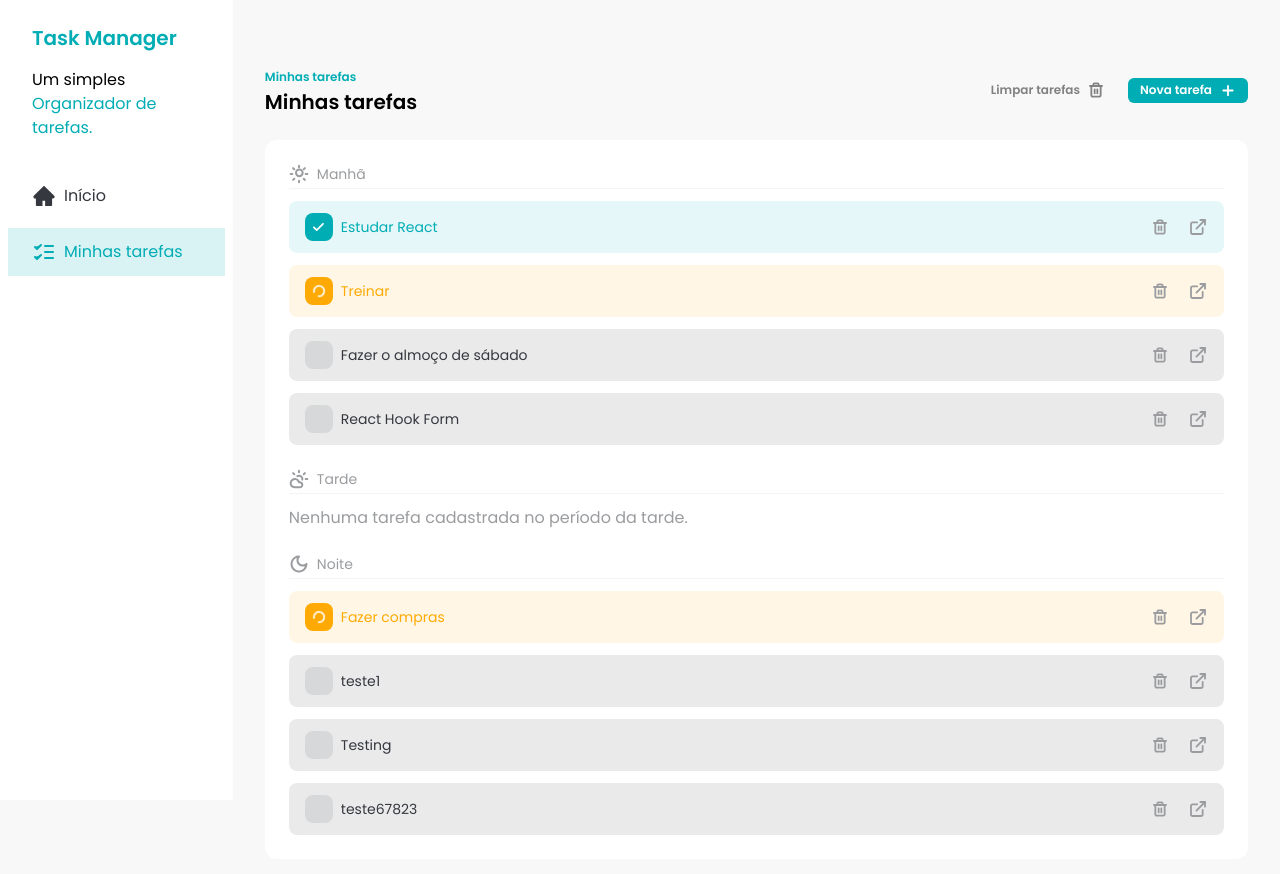
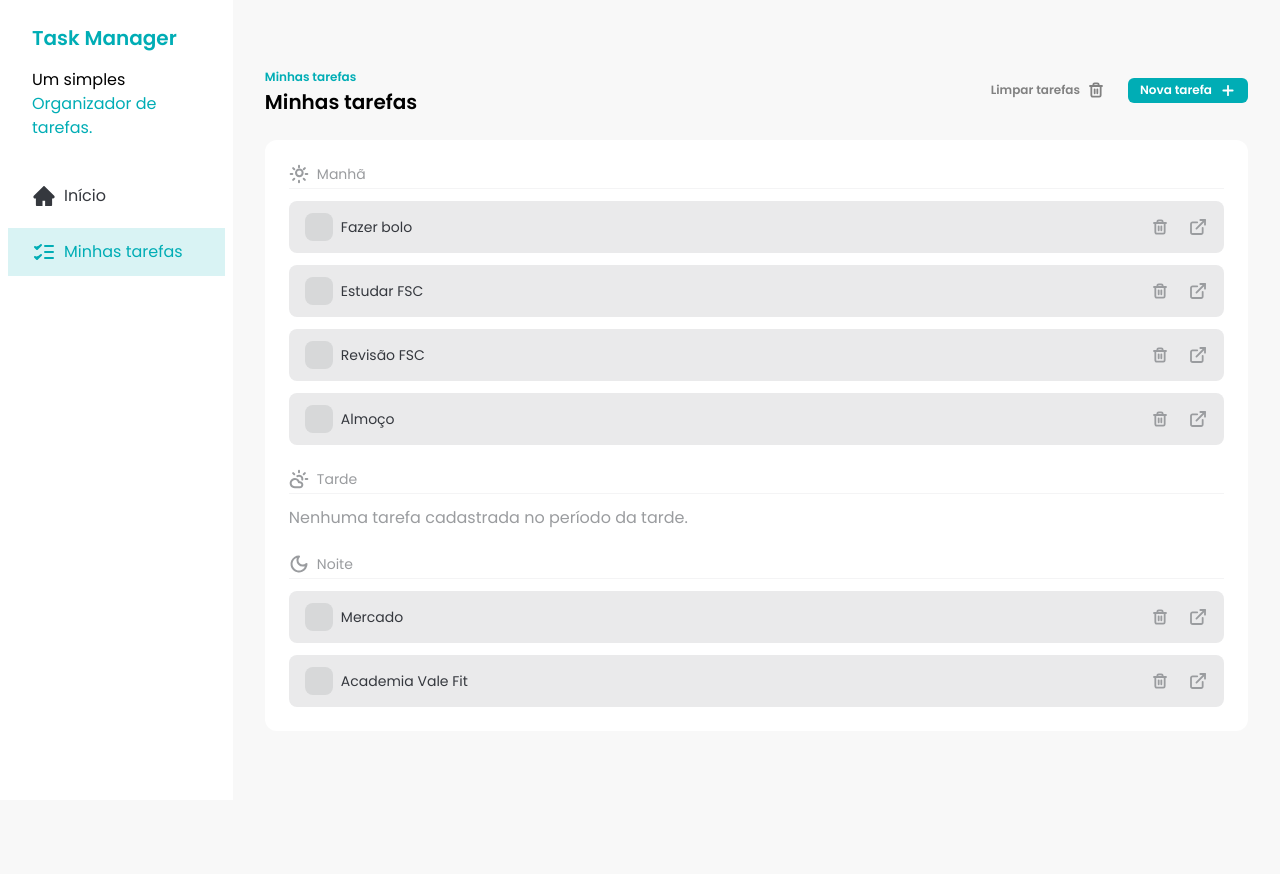
Before and after one commit to Grid2109/fsc-task-manager, a React (Vite) app: page / in a window 1280 px wide. Shown: the top 874 px of the page. After the commit the page ends 800 px from the top, so only its background shows below. Built offline with nearby package versions, Linux system fonts and the light colour scheme; data requests are answered from the project's data file.

Commit message:
feat: add react query to our application

```diff
--- a/db.json
+++ b/db.json
@@ -1,59 +1,45 @@
 {
   "tasks": [
     {
-      "id": "1",
-      "title": "Estudar React",
-      "description": "Completar o curso de React na plataforma FSC",
+      "id": "c281367e-cd8d-470a-9472-548b098284df",
+      "title": "Fazer bolo",
       "time": "morning",
-      "status": "done"
-    },
-    {
-      "id": "3",
-      "title": "Treinar",
-      "description": "Fazer um treino de 30 minutos",
-      "time": "morning",
-      "status": "in_progress"
-    },
-    {
-      "id": "4",
-      "title": "Fazer compras",
-      "description": "Comprar mantimentos para a semana",
-      "time": "evening",
-      "status": "in_progress"
-    },
-    {
-      "id": "94001b93-0208-4826-82a6-6a6878a0b976",
-      "title": "teste1",
-      "description": "teste1",
-      "time": "evening",
+      "description": "cenoura com calda de chocolate e brigadeiro",
       "status": "not_started"
     },
     {
-      "id": "817718ec-926a-4061-847f-c0192d8b06e4",
-      "title": "Fazer o almoço de sábado",
+      "id": "8aa5db73-20fd-4f4d-bd00-36c474f6708a",
+      "title": "Estudar FSC",
       "time": "morning",
-      "description": "Cardápio: macarrão ao molho branco, berinjela empanada e frango empanado na farinha Panko",
+      "description": "React query",
       "status": "not_started"
     },
     {
-      "id": "b99d4ae5-c562-43da-97b4-3e763f8de182",
-      "title": "React Hook Form",
-      "time": "morning",
-      "description": "Implementar validação com a lib no AddTaskDialog",
+      "id": "455dcd49-bf90-4a6e-bfa3-dda8de2a72c8",
+      "title": "Mercado",
+      "time": "evening",
+      "description": "Comprar caixa fechada com leites PIRACANJUBA",
       "status": "not_started"
     },
     {
-      "id": "346f6705-2a46-41f7-aa9b-2f65f408e14c",
-      "title": "Testing",
-      "time": "evening",
-      "description": "test",
+      "id": "0a202fe0-cac7-441d-863b-2a95584f028b",
+      "title": "Revisão FSC",
+      "time": "morning",
+      "description": "React Query",
       "status": "not_started"
     },
     {
-      "id": "63b1e027-50b3-4cb0-9560-1ea1be0fc587",
-      "title": "teste67823",
+      "id": "bd546066-7898-4848-a1e9-1bf805b8928e",
+      "title": "Academia Vale Fit",
       "time": "evening",
-      "description": "babajabjabj",
+      "description": "Treinar costas ombros  bíceps e anti-braço",
+      "status": "not_started"
+    },
+    {
+      "id": "4ca8cdec-db49-4973-b084-963537c06b80",
+      "title": "Almoço",
+      "time": "morning",
+      "description": "Arroz feijão salsicha macarrão",
       "status": "not_started"
     }
   ]
--- a/package.json
+++ b/package.json
@@ -11,6 +11,7 @@
     "prepare": "husky"
   },
   "dependencies": {
+    "@tanstack/react-query": "^5.51.21",
     "json-server": "^1.0.0-beta.1",
     "prop-types": "^15.8.1",
     "react": "^18.2.0",
@@ -20,7 +21,7 @@
     "react-transition-group": "^4.4.5",
     "sonner": "^1.5.0",
     "tailwind-variants": "^0.2.1",
-    "uuid": "^10.0.0"
+    "uuid": "^14.0.0"
   },
   "devDependencies": {
     "@types/react": "^18.2.55",
--- a/src/components/AddTaskDialog.jsx
+++ b/src/components/AddTaskDialog.jsx
@@ -1,8 +1,10 @@
+import { useMutation, useQueryClient } from '@tanstack/react-query'
 import PropTypes from 'prop-types'
 import { useRef } from 'react'
 import { createPortal } from 'react-dom'
 import { useForm } from 'react-hook-form'
 import { CSSTransition } from 'react-transition-group'
+import { toast } from 'sonner'
 import { v4 } from 'uuid'
 
 import { LoaderIcon } from '../assets/icons'
@@ -10,17 +12,26 @@ import { Button } from './Button'
 import { Input } from './Input'
 import { TimeSelect } from './TimeSelect'
 
-export const AddTaskDialog = ({
-  isOpen,
-  handleClose,
-  onSubmitSucess,
-  onSubmitError,
-}) => {
+export const AddTaskDialog = ({ isOpen, handleClose }) => {
+  const queryClient = useQueryClient()
+  const { mutate, isPending } = useMutation({
+    mutationKey: 'addTask',
+    mutationFn: async (task) => {
+      const response = await fetch('http://localhost:3000/tasks', {
+        method: 'POST',
+        body: JSON.stringify(task),
+      })
+      if (!response.ok) {
+        throw new Error()
+      }
+      return response.json()
+    },
+  })
   const {
     register,
     handleSubmit,
     reset,
-    formState: { errors, isSubmitting },
+    formState: { errors },
   } = useForm({
     defaultValues: {
       title: '',
@@ -40,21 +51,21 @@ export const AddTaskDialog = ({
       status: 'not_started',
     }
 
-    const response = await fetch('http://localhost:3000/tasks', {
-      method: 'POST',
-      body: JSON.stringify(task),
+    mutate(task, {
+      onSuccess: () => {
+        queryClient.setQueryData(['tasks'], (oldTasks) => {
+          return [...oldTasks, task]
+        })
+        handleClose()
+        reset({
+          title: '',
+          time: 'morning',
+          description: '',
+        })
+      },
+      onError: () =>
+        toast.error('Erro ao adicionar tarefa. Por favor, tente novamente.'),
     })
-    if (!response.ok) {
-      return onSubmitError()
-    }
-
-    onSubmitSucess(task)
-    reset({
-      title: '',
-      time: '',
-      description: '',
-    })
-    handleClose()
   }
 
   const handleCancelClick = () => {
@@ -97,7 +108,7 @@ export const AddTaskDialog = ({
                   label='Título'
                   placeholder='título da tarefa'
                   errorMessage={errors?.title?.message}
-                  disabled={isSubmitting}
+                  disabled={isPending}
                   {...register('title', {
                     required: 'O título é obrigatório.',
                     validate: (value) => {
@@ -110,7 +121,7 @@ export const AddTaskDialog = ({
 
                 <TimeSelect
                   errorMessage={errors?.time?.message}
-                  disabled={isSubmitting}
+                  disabled={isPending}
                   {...register('time', {
                     required: 'O horário é obrigatório',
                   })}
@@ -120,7 +131,7 @@ export const AddTaskDialog = ({
                   label='Descrição'
                   placeholder='Descreva a tarefa'
                   errorMessage={errors?.description?.message}
-                  disabled={isSubmitting}
+                  disabled={isPending}
                   {...register('description', {
                     required: 'A descrição é obrigatória.',
                     validate: (value) => {
@@ -141,13 +152,12 @@ export const AddTaskDialog = ({
                     Cancelar
                   </Button>
                   <Button
-                    onClick={handleSaveClick}
                     size='large'
                     className='w-full'
-                    disabled={isSubmitting}
+                    disabled={isPending}
                     type='submit'
                   >
-                    {isSubmitting && <LoaderIcon className='animate-spin' />}
+                    {isPending && <LoaderIcon className='animate-spin' />}
                     Salvar
                   </Button>
                 </div>
@@ -164,5 +174,4 @@ export const AddTaskDialog = ({
 AddTaskDialog.prototype = {
   isOpen: PropTypes.bool.isRequired,
   handleClose: PropTypes.func.isRequired,
-  onSubmitSucess: PropTypes.func.isRequired,
 }
--- a/src/components/TaskItem.jsx
+++ b/src/components/TaskItem.jsx
@@ -1,28 +1,35 @@
+import { useMutation, useQueryClient } from '@tanstack/react-query'
 import PropTypes from 'prop-types'
-import { useState } from 'react'
 import { Link } from 'react-router-dom'
 import { toast } from 'sonner'
 
 import { CheckIcon, DetailsIcon, LoaderIcon, TrashIcon } from '../assets/icons'
 import { Button } from './Button'
 
-export const TaskItem = ({ task, handleCheckboxClick, onDeleteSucess }) => {
-  const [deleteIsLoading, setDeleteIsLoading] = useState(false)
+export const TaskItem = ({ task, handleCheckboxClick }) => {
+  const queryClient = useQueryClient()
+  const { mutate, isPending } = useMutation({
+    mutationKey: ['deleteTask', task.id],
+    mutationFn: async () => {
+      const response = await fetch(`http://localhost:3000/tasks/${task.id}`, {
+        method: 'DELETE',
+      })
+      return response.json()
+    },
+  })
 
   const handleDeleteClick = async () => {
-    setDeleteIsLoading(true)
-    const response = await fetch(`http://localhost:3000/tasks/${task.id}`, {
-      method: 'DELETE',
+    mutate(undefined, {
+      onSuccess: () => {
+        queryClient.setQueryData(['tasks'], (oldTasks) => {
+          return oldTasks.filter((oldTask) => oldTask.id != task.id)
+        })
+        toast.success('Tarefa deletada com sucesso!')
+      },
+      onError: () => {
+        toast.error('Erro ao deletar tarefa!')
+      },
     })
-    if (!response.ok) {
-      setDeleteIsLoading(false)
-      return toast.error(
-        'Erro ao deletar a tarefa. Por favor, tente novamente.'
-      )
-    }
-
-    onDeleteSucess(task.id)
-    setDeleteIsLoading(false)
   }
 
   const getStatusClasses = () => {
@@ -60,12 +67,8 @@ export const TaskItem = ({ task, handleCheckboxClick, onDeleteSucess }) => {
       </div>
 
       <div className='flex items-center gap-2'>
-        <Button
-          color='ghost'
-          onClick={handleDeleteClick}
-          disabled={deleteIsLoading}
-        >
-          {deleteIsLoading ? (
+        <Button color='ghost' onClick={handleDeleteClick} disabled={isPending}>
+          {isPending ? (
             <LoaderIcon className='animate-spin text-brand-text-gray' />
           ) : (
             <TrashIcon className='text-brand-text-gray' />
@@ -89,5 +92,4 @@ TaskItem.propTypes = {
     status: PropTypes.oneOf(['not_started', 'in_progress', 'done']).isRequired,
   }).isRequired,
   handleCheckboxClick: PropTypes.func.isRequired,
-  onDeleteSucess: PropTypes.func.isRequired,
 }
--- a/src/components/Tasks.jsx
+++ b/src/components/Tasks.jsx
@@ -1,4 +1,5 @@
-import { useEffect, useState } from 'react'
+import { useQuery, useQueryClient } from '@tanstack/react-query'
+import { useState } from 'react'
 import { toast } from 'sonner'
 
 import {
@@ -14,28 +15,22 @@ import { TaskItem } from './TaskItem'
 import { TasksSeparator } from './TasksSeparator'
 
 export function Tasks() {
-  const [tasks, setTasks] = useState([])
-  const [addTaskDialogIsOpen, setAddTaskDialogIsOpen] = useState(false)
-  useEffect(() => {
-    const fetchTasks = async () => {
+  const queryClient = useQueryClient()
+  const { data: tasks } = useQuery({
+    queryKey: ['tasks'],
+    queryFn: async () => {
       const response = await fetch('http://localhost:3000/tasks', {
         method: 'GET',
       })
-      const tasks = await response.json()
-      setTasks(tasks)
-    }
-    fetchTasks()
-  }, [])
+      return response.json()
+    },
+  })
 
-  const morningTasks = tasks.filter((task) => task.time === 'morning')
-  const afternoonTasks = tasks.filter((task) => task.time === 'afternoon')
-  const eveningTasks = tasks.filter((task) => task.time === 'evening')
+  const [addTaskDialogIsOpen, setAddTaskDialogIsOpen] = useState(false)
 
-  const onDeleteTaskSucess = async (taskId) => {
-    const newTasks = tasks.filter((task) => task.id != taskId)
-    setTasks(newTasks)
-    toast.success('Tarefa deletada com sucesso!')
-  }
+  const morningTasks = tasks?.filter((task) => task.time === 'morning')
+  const afternoonTasks = tasks?.filter((task) => task.time === 'afternoon')
+  const eveningTasks = tasks?.filter((task) => task.time === 'evening')
 
   const handleTaskCheckboxClick = (taskId) => {
     const newTasks = tasks.map((task) => {
@@ -60,16 +55,7 @@ export function Tasks() {
       return task
     })
 
-    setTasks(newTasks)
-  }
-
-  const onTaskSubmitSucess = (task) => {
-    setTasks([...tasks, task])
-    toast.success('Tarefa adicionada com sucesso!')
-  }
-
-  const onTaskSubmitError = () => {
-    toast.error('Erro ao adicionar tarefa. Por favor, tente novamente.')
+    queryClient.setQueryData(['tasks'], newTasks)
   }
 
   return (
@@ -95,57 +81,52 @@ export function Tasks() {
           <AddTaskDialog
             isOpen={addTaskDialogIsOpen}
             handleClose={() => setAddTaskDialogIsOpen(false)}
-            onSubmitSucess={onTaskSubmitSucess}
-            onSubmitError={onTaskSubmitError}
           />
         </div>
       </div>
       <div className='rounded-xl bg-white p-6'>
         <div className='space-y-3'>
           <TasksSeparator icon={<SunIcon />} title='Manhã' />
-          {morningTasks.length === 0 && (
+          {morningTasks?.length === 0 && (
             <div className='text-brand-text-gray'>
               <p>Nenhuma tarefa cadastrada no período da manhã.</p>
             </div>
           )}
-          {morningTasks.map((task) => (
+          {morningTasks?.map((task) => (
             <TaskItem
               key={task.id}
               task={task}
               handleCheckboxClick={handleTaskCheckboxClick}
-              onDeleteSucess={onDeleteTaskSucess}
             />
           ))}
         </div>
         <div className='my-6 space-y-3'>
           <TasksSeparator icon={<CloudIcon />} title='Tarde' />
-          {afternoonTasks.length === 0 && (
+          {afternoonTasks?.length === 0 && (
             <div className='text-brand-text-gray'>
               <p>Nenhuma tarefa cadastrada no período da tarde.</p>
             </div>
           )}
-          {afternoonTasks.map((task) => (
+          {afternoonTasks?.map((task) => (
             <TaskItem
               key={task.id}
               task={task}
               handleCheckboxClick={handleTaskCheckboxClick}
-              onDeleteSucess={onDeleteTaskSucess}
             />
           ))}
         </div>
         <div className='space-y-3'>
           <TasksSeparator icon={<MoonIcon />} title='Noite' />
-          {eveningTasks.length === 0 && (
+          {eveningTasks?.length === 0 && (
             <div className='text-brand-text-gray'>
               <p>Nenhuma tarefa cadastrada no período da noite.</p>
             </div>
           )}
-          {eveningTasks.map((task) => (
+          {eveningTasks?.map((task) => (
             <TaskItem
               key={task.id}
               task={task}
               handleCheckboxClick={handleTaskCheckboxClick}
-              onDeleteSucess={onDeleteTaskSucess}
             />
           ))}
         </div>
--- a/src/main.jsx
+++ b/src/main.jsx
@@ -1,12 +1,15 @@
 import './index.css'
 
+import { QueryClient, QueryClientProvider } from '@tanstack/react-query'
 import React from 'react'
 import ReactDOM from 'react-dom/client'
 import { createBrowserRouter, RouterProvider } from 'react-router-dom'
 import { Toaster } from 'sonner'
 
 import { App } from './App.jsx'
-import { TaskDetailsPage } from './pages/task-details.jsx'
+import { TaskDetailsPage } from './pages/TaskDetails.jsx'
+
+const queryClient = new QueryClient()
 
 const router = createBrowserRouter([
   {
@@ -21,6 +24,7 @@ const router = createBrowserRouter([
 
 ReactDOM.createRoot(document.getElementById('root')).render(
   <React.StrictMode>
+    <QueryClientProvider client={queryClient}>
       <Toaster
         toastOptions={{
           style: {
@@ -29,5 +33,6 @@ ReactDOM.createRoot(document.getElementById('root')).render(
         }}
       />
       <RouterProvider router={router} />
+    </QueryClientProvider>
   </React.StrictMode>
 )
--- a/src/pages/task-details.jsx
+++ b/src/pages/TaskDetails.jsx
@@ -1,4 +1,4 @@
-import { useEffect, useState } from 'react'
+import { useMutation, useQuery,useQueryClient } from '@tanstack/react-query'
 import { useForm } from 'react-hook-form'
 import { useNavigate, useParams } from 'react-router-dom'
 import { Link } from 'react-router-dom'
@@ -17,33 +17,32 @@ import { TimeSelect } from '../components/TimeSelect'
 
 export const TaskDetailsPage = () => {
   const { taskId } = useParams()
-  const [task, setTask] = useState()
   const navigate = useNavigate()
   const {
     register,
     handleSubmit,
     reset,
-    formState: { errors, isSubmitting },
+    formState: { errors },
   } = useForm()
+  const { mutate: deleteTask, isPending: deleteTaskIsLoading } = useMutation({
+    mutationKey: ['deleteTask', taskId],
+    mutationFn: async () => {
+      const response = await fetch(`http://localhost:3000/tasks/${taskId}`, {
+        method: 'DELETE',
+      })
+      if (!response.ok) {
+        throw new Error()
+      }
+      const deleteTask = await response.json()
+      queryClient.setQueryData(['tasks'], (oldTasks) => {
+        return oldTasks.filter((oldTask) => oldTask.id != deleteTask.id)
+      })
+    },
+  })
 
-  const handleBackClick = () => {
-    navigate(-1)
-  }
-
-  useEffect(() => {
-    const fetchTasks = async () => {
-      const response = await fetch(`http://localhost:3000/tasks/${taskId}`, {
-        method: 'GET',
-      })
-      const data = await response.json()
-      setTask(data)
-      reset(data)
-    }
-
-    fetchTasks()
-  }, [taskId, reset])
-
-  const handleSaveClick = async (data) => {
+  const { mutate: updateTask, isPending: updateTaskIsLoading } = useMutation({
+    mutationKey: ['updateTask', taskId],
+    mutationFn: async (data) => {
       const response = await fetch(`http://localhost:3000/tasks/${taskId}`, {
         method: 'PATCH',
         body: JSON.stringify({
@@ -53,23 +52,51 @@ export const TaskDetailsPage = () => {
         }),
       })
       if (!response.ok) {
-      toast.error('Erro ao atualizar a tarefa. Por favor, tente novamente.')
+        throw new Error()
+      }
+      const updateTask = await response.json()
+      queryClient.setQueryData(['tasks'], (oldTasks) => {
+        return oldTasks.map((oldTask) => {
+          if (oldTask.id === taskId) {
+            return updateTask
+          }
+          return oldTask
+        })
+      })
+    },
+  })
+  const queryClient = useQueryClient()
+  const { data: task } = useQuery({
+    queryKey: ['task', taskId],
+    queryFn: async () => {
+      const response = await fetch(`http://localhost:3000/tasks/${taskId}`, {
+        method: 'GET',
+      })
+      const data = await response.json()
+      reset(data)
+    },
+  })
+
+  const handleBackClick = () => {
+    navigate(-1)
   }
 
-    const newTask = await response.json()
-    setTask(newTask)
-    toast.success('Tarefa atualizada com sucesso!')
+  const handleSaveClick = async (data) => {
+    updateTask(data, {
+      onSuccess: () => toast.success('Tarefa atualizada com sucesso!'),
+      onError: () =>
+        toast.error('Erro ao adicionar tarefa. Por favor, tente novamente.'),
+    })
   }
 
   const handleDeleteClick = async () => {
-    const response = await fetch(`http://localhost:3000/tasks/${taskId}`, {
-      method: 'DELETE',
-    })
-    if (!response.ok) {
-      return toast.error('Ocorreu um erro ao deletar a tarefa.')
-    }
+    deleteTask(undefined, {
+      onSuccess: () => {
         toast.success('Tarefa deletada com sucesso!')
         navigate(-1)
+      },
+      onError: () => toast.error('Ocorreu um erro ao deletar a tarefa.'),
+    })
   }
 
   return (
@@ -152,11 +179,12 @@ export const TaskDetailsPage = () => {
             <Button
               size='large'
               color='primary'
-              onClick={handleSaveClick}
-              disabled={isSubmitting}
+              disabled={updateTaskIsLoading || deleteTaskIsLoading}
               type='submit'
             >
-              {isSubmitting && <LoaderIcon className='animate-spin' />}
+              {(updateTaskIsLoading || deleteTaskIsLoading) && (
+                <LoaderIcon className='animate-spin' />
+              )}
               Salvar
             </Button>
           </div>
```
Also changed, not shown: 1 other file (tests, documents, lock files or other folders). Lines whose indentation alone changed are shown as unchanged.
